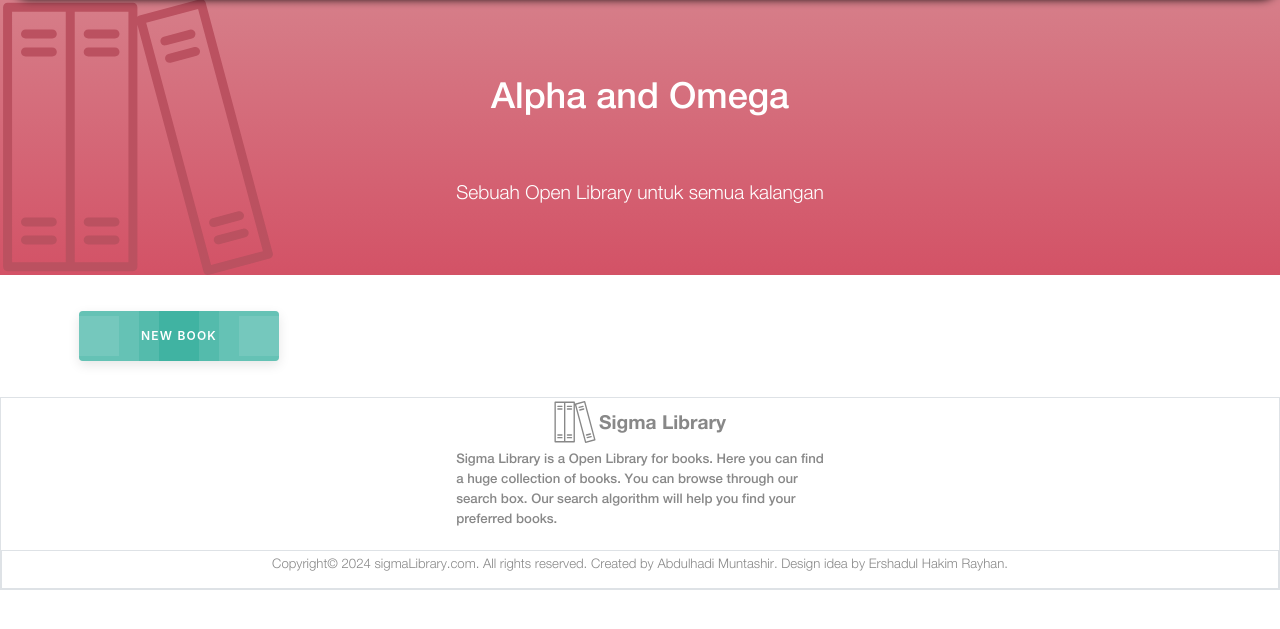
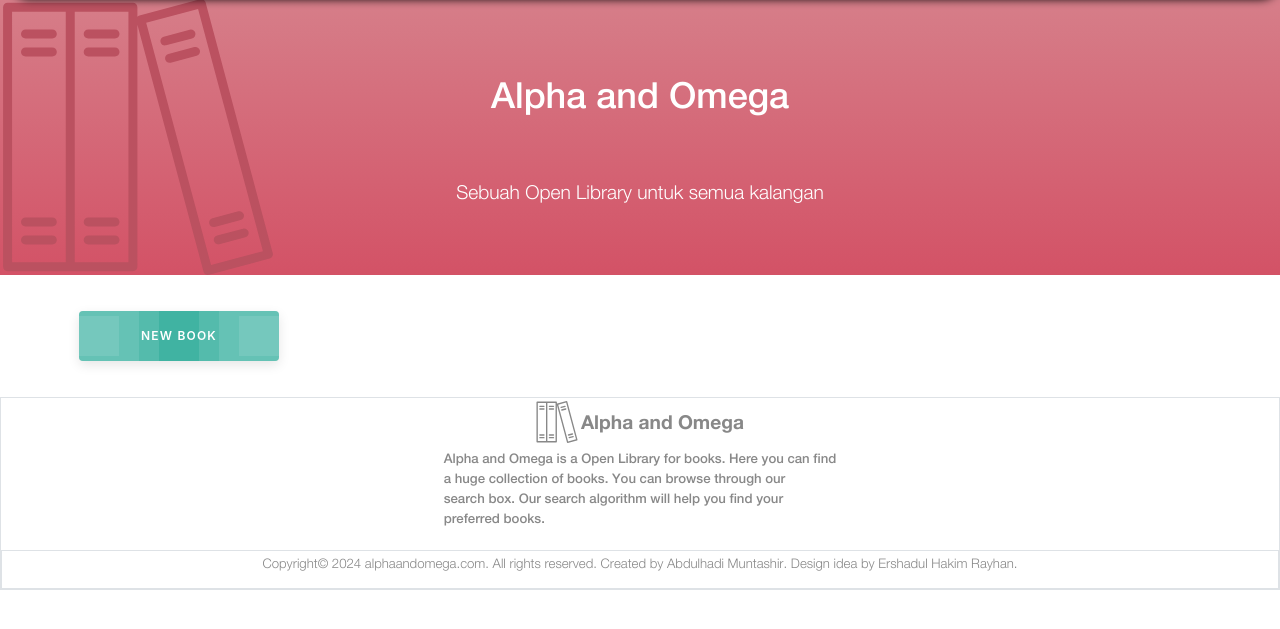
Before and after one commit to Pfftz/Baprot, a Django app: page /books_fbv_admin/ in a window 1280 px wide. Shown: the part 91-720 px from the top of the page. Run offline with Django 3.2, Linux system fonts and the light colour scheme; the visitor is signed in with stand-in values (Sample User, id 1); data that the repository does not hold is empty; some libraries are stand-ins or nearby versions.

```diff
--- a/semester2/django_crud-master/apps/books_fbv_admin/templates/books_fbv_admin/book_list.html
+++ b/semester2/django_crud-master/apps/books_fbv_admin/templates/books_fbv_admin/book_list.html
@@ -72,7 +72,7 @@
         display: flex;
         align-items: center;
         position: relative;
-        padding: 0.1em 3.5em;
+        padding: 0.1em 3em;
         border: mediumspringgreen solid 0.15em;
         border-radius: 0.25em;
         color: mediumspringgreen;
--- a/semester2/django_crud-master/apps/templates/base.html
+++ b/semester2/django_crud-master/apps/templates/base.html
@@ -3,7 +3,7 @@
     <head>
         <meta charset="utf-8" />
         <meta name="viewport" content="width=device-width, initial-scale=1" />
-        <title>Sigma Library</title>
+        <title>Alpha and Omega</title>
         {% load static %}
         <link
             href="https://cdn.jsdelivr.net/npm/bootstrap@5.2.0-beta1/dist/css/bootstrap.min.css"
@@ -160,11 +160,11 @@
                             alt="bookshop-logo"
                         />
                         <span class="color-2 font-style-3 font-size-md pl-1"
-                            >Sigma Library</span
+                            >Alpha and Omega</span
                         >
                     </div>
                     <p class="font-style-2 color-2 font-size-sm py-half">
-                        Sigma Library is a Open Library for books. Here you can
+                        Alpha and Omega is a Open Library for books. Here you can
                         find<br />
                         a huge collection of books. You can browse through
                         our<br />
@@ -187,7 +187,7 @@
                     class="copyright-section p-1 mx-auto d-flex justify-between align-center"
                 >
                     <p class="font-size-sm font-style-1 color-2">
-                        Copyright&copy; 2024 sigmaLibrary.com. All rights reserved.
+                        Copyright&copy; 2024 alphaandomega.com. All rights reserved.
                         Created by Abdulhadi Muntashir. Design idea by Ershadul
                         Hakim Rayhan.
                     </p>
```
